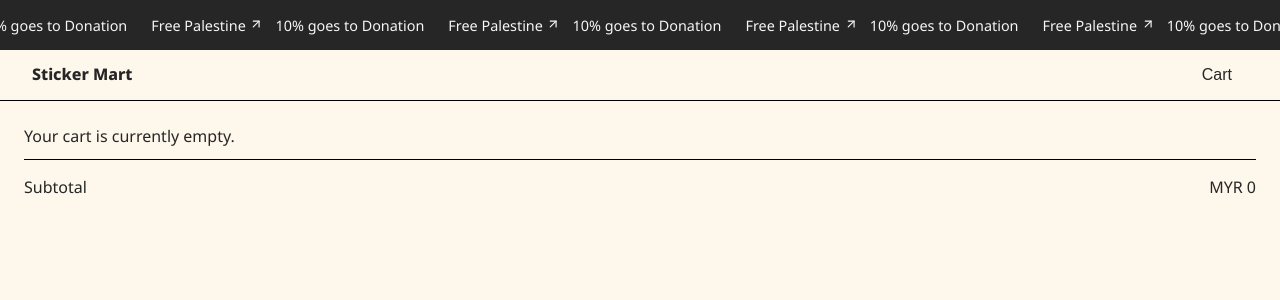
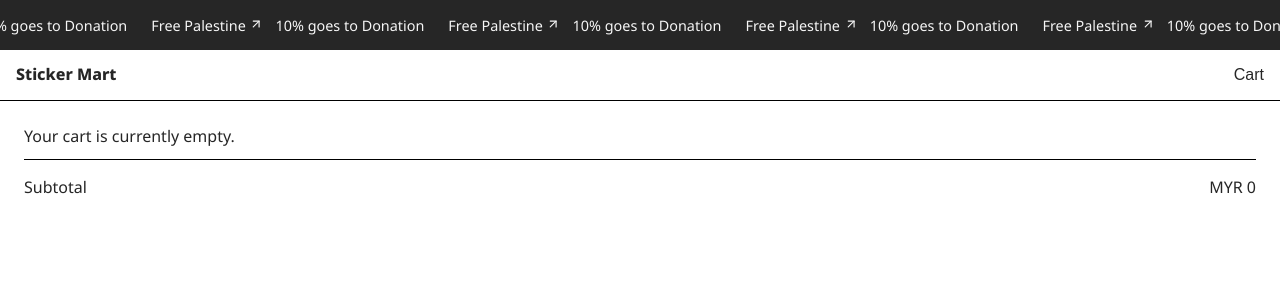
Before and after one commit to amiradeu/mart, a React (Vite) app: page /mycart in a window 1280 px wide. Shown: the top 300 px of the page. Built offline with nearby package versions, Linux system fonts and the light colour scheme.

Commit message:
Feature/cart shelf styling (#4)
* Cart Provider > sort product

* Cart header > change to total items count

* Update alignment, margin, padding, font sizes

* update colors, slider width

* background change to white

```diff
--- a/src/components/Cart/Cart.js
+++ b/src/components/Cart/Cart.js
@@ -2,6 +2,8 @@ import React, { useContext } from 'react'
 import styled from 'styled-components'
 
 import { CartContext } from '../CartProvider'
+import { QUERIES } from '../../constants'
+import Balancer from 'react-wrap-balancer'
 
 function Cart({ title, subtitle, quantity, image, price }) {
     const { deleteFromCart, addQuantity, subtractQuantity } =
@@ -17,7 +19,9 @@ function Cart({ title, subtitle, quantity, image, price }) {
             </ImageWrapper>
             <TitleWrapper>
                 <Title>{title}</Title>
-                <Subtitle>{subtitle}</Subtitle>
+                <Balancer>
+                    <Subtitle>{subtitle}</Subtitle>
+                </Balancer>
             </TitleWrapper>
             <QuantityWrapper>
                 <MinusButton onClick={() => subtractQuantity(title)}>
@@ -37,15 +41,21 @@ function Cart({ title, subtitle, quantity, image, price }) {
 const Wrapper = styled.div`
     display: grid;
     width: 100%;
-    grid-template-columns: 150px 3fr 1fr;
+    grid-template-columns: minmax(120px, 2fr) 3fr 1fr;
     grid-template-areas:
         'image title price'
         'image quantity remove';
     gap: 16px;
+
+    @media ${QUERIES.tabletAndDown} {
+        gap: 8px;
+    }
 `
 
 const ImageWrapper = styled.div`
     grid-area: image;
+
+    aspect-ratio: 1/1;
 `
 
 const Image = styled.img`
@@ -56,8 +66,14 @@ const Image = styled.img`
 const TitleWrapper = styled.div`
     grid-area: title;
 `
-const Title = styled.div``
-const Subtitle = styled.div``
+const Title = styled.div`
+    font-size: 1rem;
+`
+const Subtitle = styled.div`
+    font-size: 0.9rem;
+    font-weight: 300;
+    color: var(--color-gray-700);
+`
 
 const QuantityWrapper = styled.div`
     grid-area: quantity;
@@ -70,6 +86,10 @@ const QuantityWrapper = styled.div`
     width: 100px;
     border: 1px solid black;
     border-radius: 100px;
+
+    @media ${QUERIES.tabletAndDown} {
+        height: 32px;
+    }
 `
 
 const Quantity = styled.div`
@@ -99,9 +119,12 @@ const AddButton = styled(Button)`
     color: inherit;
 `
 
-const Price = styled.div`
+const Price = styled.p`
     grid-area: price;
     white-space: nowrap;
+
+    font-size: 0.9rem;
+    text-align: center;
 `
 
 const RemoveButton = styled.button`
--- a/src/components/CartProvider/CartProvider.js
+++ b/src/components/CartProvider/CartProvider.js
@@ -5,6 +5,8 @@ import React, {
     useRef,
     useState,
 } from 'react'
+
+import { PRODUCTS } from '../../data'
 
 export const CartContext = createContext()
 
@@ -54,6 +56,18 @@ function CartProvider({ children }) {
         setIsCartOpen(false)
     })
 
+    // Function to sort cart based on productsData
+    const sortCart = (cart) => {
+        const productOrderMap = PRODUCTS.reduce((acc, product, index) => {
+            acc[product.title] = index // Use product title as key and its position in the list as value
+            return acc
+        }, {})
+
+        return [...cart].sort(
+            (a, b) => productOrderMap[a.title] - productOrderMap[b.title]
+        )
+    }
+
     const addToCart = useCallback((item) => {
         setCart((currentCart) => {
             const existingItemIndex = currentCart.findIndex(
@@ -62,15 +76,16 @@ function CartProvider({ children }) {
 
             if (existingItemIndex !== -1) {
                 // update quantity
-                return currentCart.map((item, index) =>
-                    index === existingItemIndex
-                        ? { ...item, quantity: item.quantity + 1 }
-                        : item
+                return sortCart(
+                    currentCart.map((item, index) =>
+                        index === existingItemIndex
+                            ? { ...item, quantity: item.quantity + 1 }
+                            : item
+                    )
                 )
-            } else {
-                // add to cart
-                return [...currentCart, { ...item, quantity: 1 }]
             }
+            // add to cart
+            return sortCart([...currentCart, { ...item, quantity: 1 }])
         })
     })
 
--- a/src/components/CartShelf/CartShelf.js
+++ b/src/components/CartShelf/CartShelf.js
@@ -3,6 +3,7 @@ import styled, { keyframes } from 'styled-components'
 import gsap from 'gsap'
 import { useGSAP } from '@gsap/react'
 import { Link } from 'react-router-dom'
+import { X, ArrowRight } from 'react-feather'
 
 import { CartContext } from '../CartProvider'
 import Cart from '../Cart'
@@ -21,9 +22,9 @@ function CartShelf() {
         <Aside ref={asideRef} isCartOpen={isCartOpen}>
             <Wrapper>
                 <Header>
-                    <h3>My Cart</h3>
+                    <Title>My Cart</Title>
                     <CloseButton ref={closeRef} onClick={closeCart}>
-                        X
+                        <X size={20} />
                     </CloseButton>
                 </Header>
                 <Body>
@@ -52,7 +53,9 @@ function CartShelf() {
                         </TextWrapper>
                     </Total>
                     <MyCartLink to='/mycart' ref={checkoutRef}>
-                        view cart
+                        <span>view cart </span>
+                        <ArrowRight />
+                        <ArrowRight />
                     </MyCartLink>
                 </Footer>
             </Wrapper>
@@ -82,7 +85,7 @@ const Aside = styled.aside`
     background-color: var(--color-background);
 
     @media ${QUERIES.tabletAndDown} {
-        width: 360px;
+        width: 90%;
     }
 
     animation: ${({ isCartOpen }) => (isCartOpen ? slideIn : slideOut)} 0.3s
@@ -91,33 +94,47 @@ const Aside = styled.aside`
 
 const Wrapper = styled.div`
     width: 100%;
-    padding: 20px 16px;
 
     display: flex;
     flex-direction: column;
     justify-content: space-between;
+
+    border-left: 1px solid black;
 `
 
 const Header = styled.header`
     display: flex;
     align-items: center;
     justify-content: space-between;
+
+    padding-inline-start: 16px;
     margin-bottom: 20px;
+
+    height: 50px;
+    border-bottom: 1px solid black;
+
+    @media ${QUERIES.tabletAndDown} {
+        margin-bottom: 12px;
+    }
+`
+
+const Title = styled.h3`
+    font-weight: 300;
 `
 
 const CloseButton = styled.button`
     width: 50px;
     height: 50px;
-    background-color: var(--color-secondary);
-    border: 1px solid black;
-    border-radius: 100%;
+    margin-inline-end: 16px;
+
+    background-color: transparent;
+    border: none;
     color: inherit;
 
     cursor: pointer;
 
     &:hover {
-        background-color: black;
-        color: white;
+        background-color: var(--color-gray-100);
     }
 `
 
@@ -128,16 +145,27 @@ const Body = styled.div`
     flex-direction: column;
     overflow-y: scroll;
     row-gap: 12px;
+
+    padding: 0 16px;
+
+    @media ${QUERIES.tabletAndDown} {
+        padding: 0 8px;
+    }
 `
 
 const Footer = styled.div`
     border-top: 1px solid black;
+    margin-block-end: 16px;
+    padding: 0 16px;
+
+    display: flex;
+    flex-direction: column;
 `
 
 const Total = styled.div`
     display: flex;
     justify-content: space-between;
-    margin: 16px 0;
+    margin-block: 12px 4px;
 `
 
 const TextWrapper = styled.div`
@@ -146,17 +174,19 @@ const TextWrapper = styled.div`
 `
 
 const MyCartLink = styled(Link)`
+    align-self: flex-end;
+
     display: inline-block;
     text-align: center;
     text-decoration: none;
 
     width: 100%;
-    padding: 16px 0px;
+    padding: 8px 0px;
 
-    border: 1px solid black;
-    border-radius: 2rem;
+    /* border: 1px solid black; */
+    /* border-radius: 2rem; */
 
-    background-color: var(--color-secondary);
+    /* background-color: var(--color-secondary); */
     color: inherit;
 
     text-transform: uppercase;
@@ -167,8 +197,9 @@ const MyCartLink = styled(Link)`
 
     &:hover,
     &:active {
-        background-color: black;
-        color: white;
+        text-decoration: underline;
+        background-color: var(--color-gray-100);
+        /* color: white; */
     }
 `
 
--- a/src/components/GlobalStyles/GlobalStyles.js
+++ b/src/components/GlobalStyles/GlobalStyles.js
@@ -10,7 +10,8 @@ html {
   --color-white: #f6f6f6;
   --color-gray-100: rgba(0, 0, 0, 0.015);
   --color-gray-200: rgba(0, 0, 0, 0.1);
-  --color-background: #fef7ec; // #F2F2F2;
+  --color-gray-700: '#524B4B';
+  --color-background: #ffffff; // #F2F2F2;
 }
 
 /* GLOBAL STYLES */
--- a/src/components/Header/Header.js
+++ b/src/components/Header/Header.js
@@ -6,7 +6,7 @@ import { CartContext } from '../CartProvider'
 import SlideUpText from '../SlideUpText'
 
 function Header() {
-    const { totalCart, toggleCart, cartRef, updateCartPosition } =
+    const { totalItems, toggleCart, cartRef, updateCartPosition } =
         useContext(CartContext)
 
     useEffect(() => {
@@ -23,9 +23,9 @@ function Header() {
             <HomeLink to='/'>Sticker Mart</HomeLink>
             <CartButton onClick={toggleCart} ref={cartRef}>
                 Cart
-                {totalCart !== 0 && (
+                {totalItems !== 0 && (
                     <>
-                        (<SlideUpText>{totalCart}</SlideUpText>)
+                        (<SlideUpText>{totalItems}</SlideUpText>)
                     </>
                 )}
             </CartButton>
@@ -38,6 +38,8 @@ const Wrapper = styled.div`
     position: sticky;
     top: 0;
     left: 0;
+    height: 50px;
+
     background-color: var(--color-background);
     border-bottom: 1px solid black;
 
@@ -46,7 +48,7 @@ const Wrapper = styled.div`
 
     align-items: baseline;
 
-    padding: 0px 32px;
+    padding: 0px 16px;
 `
 
 const HomeLink = styled(Link)`
@@ -64,7 +66,7 @@ const HomeLink = styled(Link)`
 const CartButton = styled.button`
     display: flex;
 
-    padding: 16px 16px;
+    padding: 16px 0px;
     background-color: transparent;
     color: inherit;
     font-size: 16px;
--- a/src/components/Home/Home.js
+++ b/src/components/Home/Home.js
@@ -37,7 +37,6 @@ const Wrapper = styled.div`
 `
 
 const Main = styled.main`
-    padding-block-start: 1rem;
     isolation: isolate;
 `
 
--- a/src/components/SlideUpText/SlideUpText.js
+++ b/src/components/SlideUpText/SlideUpText.js
@@ -23,7 +23,6 @@ const Wrapper = styled.span`
 `
 
 const Text = styled.div`
-    line-height: 1.2;
     animation: ${slideUp} 1s cubic-bezier(0.25, 1, 0.5, 1);
 `
 
```
